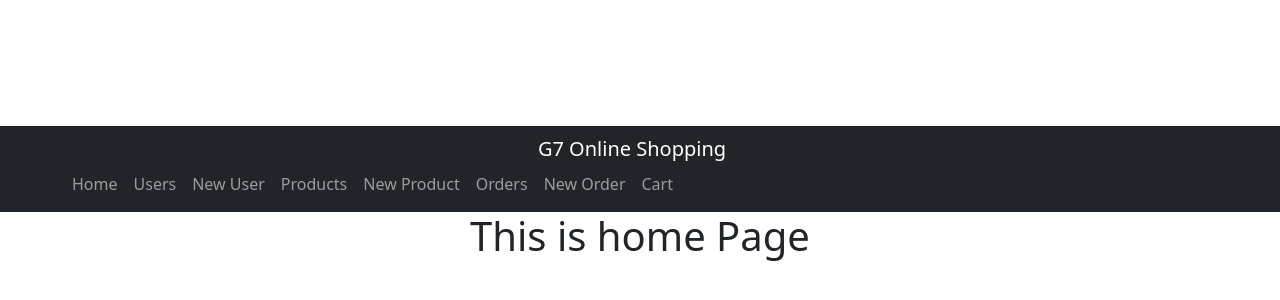
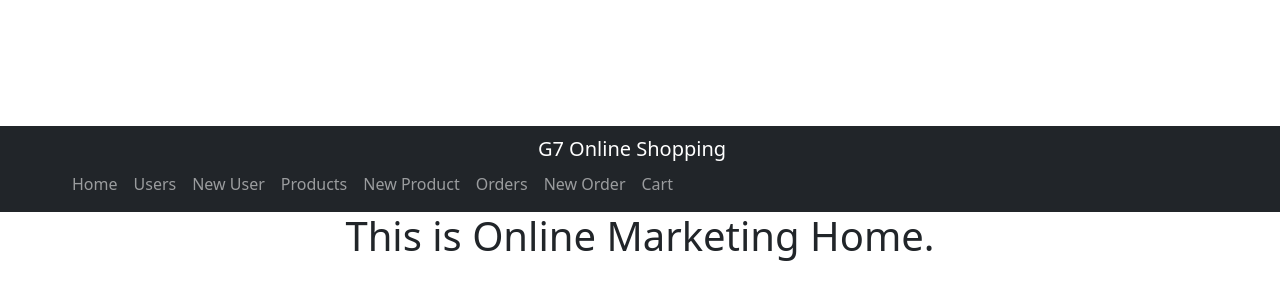
Before and after one commit to seyfe-geb/online-market-g7-frontend, a React (Create React App) app: page / in a window 1280 px wide. Shown: the part 74-374 px from the top of the page. Built offline with nearby package versions, Linux system fonts and the light colour scheme.

Commit message:
Link is added to ProductDetails.

```diff
--- a/src/components/Home/Home.js
+++ b/src/components/Home/Home.js
@@ -3,7 +3,7 @@ import React from 'react';
 const Home = () => {
     return (
         <div>
-            <h1>This is home Page</h1>
+            <h1>This is Online Marketing Home.</h1>
         </div>
     );
 };
--- a/src/containers/Products/Products.js
+++ b/src/containers/Products/Products.js
@@ -16,8 +16,12 @@ const Products = () => {
             .catch(error => console.log(error.message));
     },[])
 
+
+
     const productList = products.map(pro => {
-      return  <Product
+      return (
+         <Link to={`${product.id}`} key={product.id}>
+          <Product
         id={pro.id}
         name={pro.name}
         price={pro.price}
@@ -25,10 +29,12 @@ const Products = () => {
         quantity={pro.quantity}
         key={pro.id}
         />
+        </Link>);
     })
     return (
         <div className={"products"}>
             {productList}
+            <ProductDetails />
         </div>
     );
 };
```
